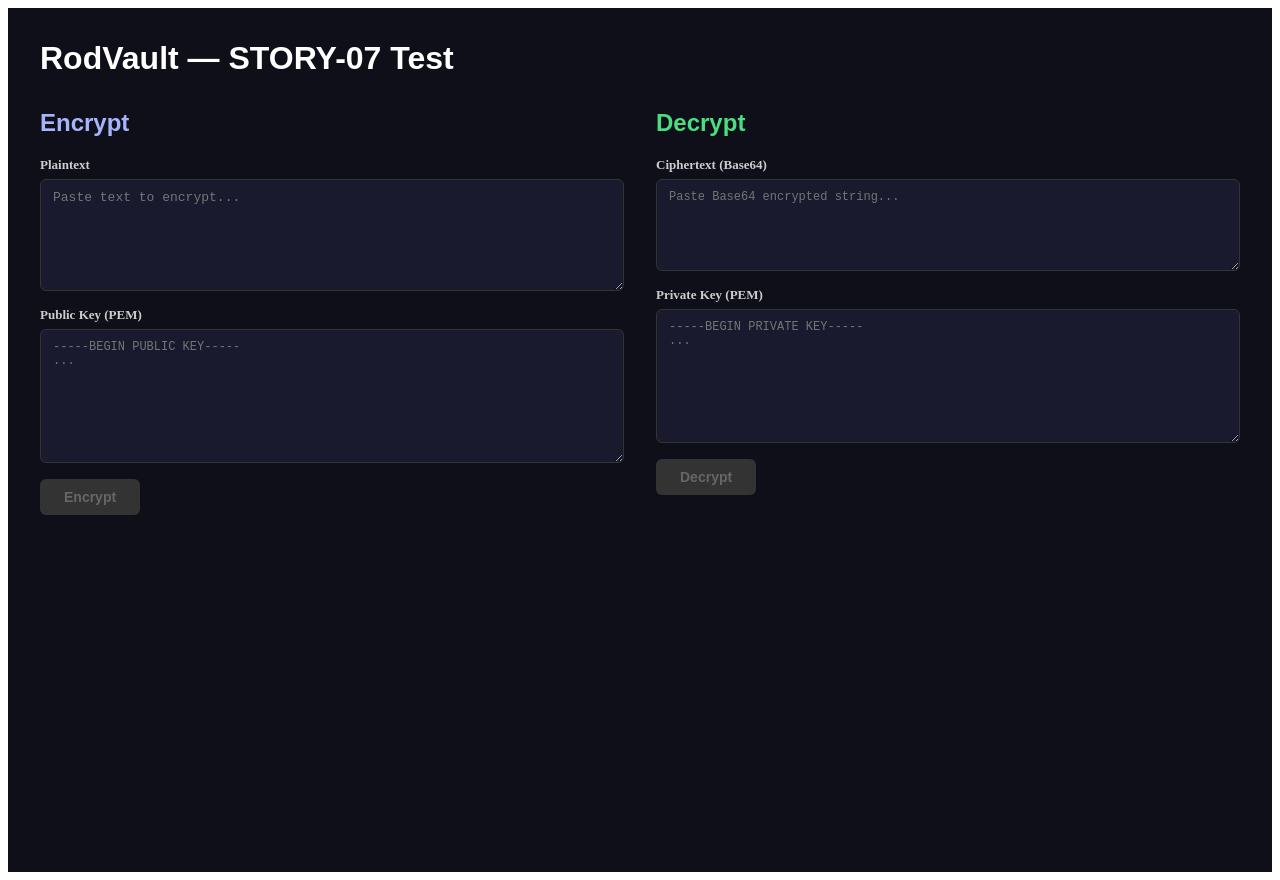
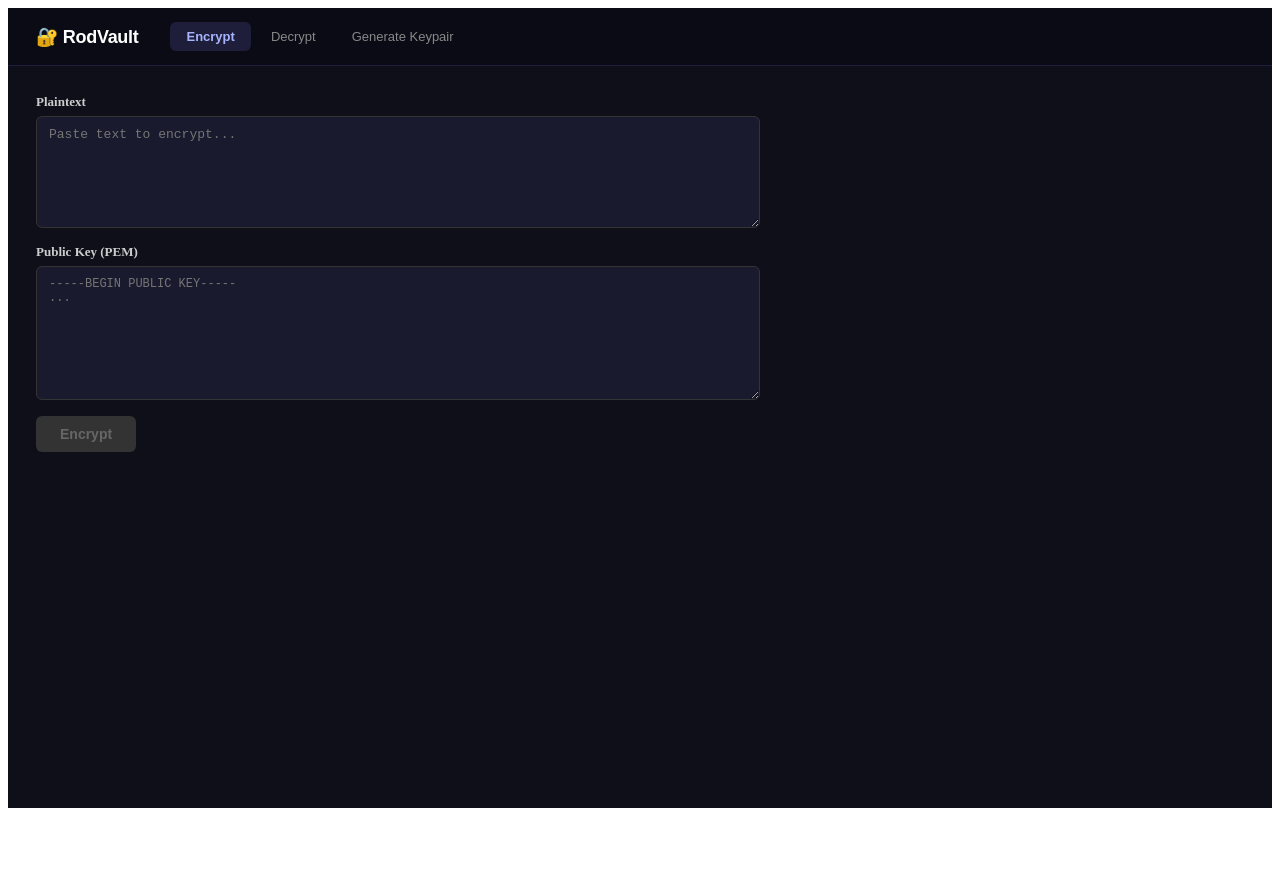
Before and after one commit to rodzurek/RodVault, a React (Vite) app in the folder src/renderer/: page / in a window 1280 px wide. After the commit the page ends 816 px from the top, so only its background shows below. Built offline with nearby package versions, Linux system fonts and the light colour scheme.

Commit message:
STORY-08 STORY-09

```diff
--- a/src/renderer/src/App.jsx
+++ b/src/renderer/src/App.jsx
@@ -1,24 +1,94 @@
+import { useState } from 'react'
 import EncryptPane from './components/EncryptPane'
 import DecryptPane from './components/DecryptPane'
+import KeypairGenerator from './components/KeypairGenerator'
 
-function App() {
+const TABS = [
+  { id: 'encrypt', label: 'Encrypt' },
+  { id: 'decrypt', label: 'Decrypt' },
+  { id: 'keygen', label: 'Generate Keypair' }
+]
+
+export default function App() {
+  const [active, setActive] = useState('encrypt')
+
   return (
-    <div style={{ background: '#0f0f1a', minHeight: '100vh', padding: 32, color: '#e0e0e0' }}>
-      <h1 style={{ fontFamily: 'sans-serif', marginTop: 0, marginBottom: 32, color: '#fff' }}>
-        RodVault — STORY-07 Test
-      </h1>
-      <div style={{ display: 'grid', gridTemplateColumns: '1fr 1fr', gap: 32 }}>
-        <div>
-          <h2 style={{ fontFamily: 'sans-serif', color: '#a5b4fc', marginTop: 0 }}>Encrypt</h2>
-          <EncryptPane />
-        </div>
-        <div>
-          <h2 style={{ fontFamily: 'sans-serif', color: '#4ade80', marginTop: 0 }}>Decrypt</h2>
-          <DecryptPane />
-        </div>
-      </div>
+    <div style={styles.root}>
+      <header style={styles.header}>
+        <span style={styles.logo}>🔐 RodVault</span>
+        <nav style={styles.nav}>
+          {TABS.map((tab) => (
+            <button
+              key={tab.id}
+              style={active === tab.id ? styles.tabActive : styles.tab}
+              onClick={() => setActive(tab.id)}
+            >
+              {tab.label}
+            </button>
+          ))}
+        </nav>
+      </header>
+
+      <main style={styles.main}>
+        {active === 'encrypt' && <EncryptPane />}
+        {active === 'decrypt' && <DecryptPane />}
+        {active === 'keygen' && <KeypairGenerator />}
+      </main>
     </div>
   )
 }
 
-export default App
+const styles = {
+  root: {
+    background: '#0f0f1a',
+    minHeight: '100vh',
+    color: '#e0e0e0',
+    display: 'flex',
+    flexDirection: 'column'
+  },
+  header: {
+    display: 'flex',
+    alignItems: 'center',
+    gap: 32,
+    padding: '14px 28px',
+    borderBottom: '1px solid #1e1e3a',
+    background: '#0b0b16'
+  },
+  logo: {
+    fontSize: 18,
+    fontWeight: 700,
+    color: '#fff',
+    fontFamily: 'sans-serif',
+    letterSpacing: '-0.3px'
+  },
+  nav: { display: 'flex', gap: 4 },
+  tab: {
+    background: 'transparent',
+    color: '#888',
+    border: 'none',
+    borderRadius: 6,
+    padding: '7px 16px',
+    fontSize: 13,
+    fontWeight: 500,
+    cursor: 'pointer',
+    fontFamily: 'sans-serif'
+  },
+  tabActive: {
+    background: '#1e1e3a',
+    color: '#a5b4fc',
+    border: 'none',
+    borderRadius: 6,
+    padding: '7px 16px',
+    fontSize: 13,
+    fontWeight: 600,
+    cursor: 'pointer',
+    fontFamily: 'sans-serif'
+  },
+  main: {
+    flex: 1,
+    padding: 28,
+    maxWidth: 780,
+    width: '100%',
+    boxSizing: 'border-box'
+  }
+}
--- /dev/null
+++ b/src/renderer/src/components/KeypairGenerator.jsx
@@ -0,0 +1,129 @@
+import { useState } from 'react'
+
+export default function KeypairGenerator() {
+  const [keys, setKeys] = useState(null)
+  const [error, setError] = useState('')
+  const [loading, setLoading] = useState(false)
+  const [copied, setCopied] = useState({ pub: false, priv: false })
+
+  async function handleGenerate() {
+    setError('')
+    setKeys(null)
+    setLoading(true)
+    const { publicKey, privateKey, error: err } = await window.vault.generateKeypair()
+    setLoading(false)
+    if (err) setError(err)
+    else setKeys({ publicKey, privateKey })
+  }
+
+  async function handleCopy(which) {
+    await navigator.clipboard.writeText(which === 'pub' ? keys.publicKey : keys.privateKey)
+    setCopied((prev) => ({ ...prev, [which]: true }))
+    setTimeout(() => setCopied((prev) => ({ ...prev, [which]: false })), 1500)
+  }
+
+  return (
+    <div style={styles.pane}>
+      <button style={loading ? styles.btnDisabled : styles.btn} onClick={handleGenerate} disabled={loading}>
+        {loading ? 'Generating...' : 'Generate Keypair'}
+      </button>
+
+      {error && <div style={styles.error}>{error}</div>}
+
+      {keys && (
+        <>
+          <div style={styles.warning}>
+            ⚠ Save your private key — it cannot be recovered after closing this app.
+          </div>
+
+          <div style={styles.field}>
+            <div style={styles.outputHeader}>
+              <label style={styles.label}>Public Key (PEM)</label>
+              <button style={styles.copyBtn} onClick={() => handleCopy('pub')}>
+                {copied.pub ? 'Copied!' : 'Copy'}
+              </button>
+            </div>
+            <textarea style={{ ...styles.textarea, ...styles.mono }} rows={7} readOnly value={keys.publicKey} />
+          </div>
+
+          <div style={styles.field}>
+            <div style={styles.outputHeader}>
+              <label style={styles.label}>Private Key (PEM)</label>
+              <button style={styles.copyBtn} onClick={() => handleCopy('priv')}>
+                {copied.priv ? 'Copied!' : 'Copy'}
+              </button>
+            </div>
+            <textarea style={{ ...styles.textarea, ...styles.mono }} rows={12} readOnly value={keys.privateKey} />
+          </div>
+        </>
+      )}
+    </div>
+  )
+}
+
+const styles = {
+  pane: { display: 'flex', flexDirection: 'column', gap: 16 },
+  field: { display: 'flex', flexDirection: 'column', gap: 6 },
+  label: { fontSize: 13, fontWeight: 600, color: '#ccc' },
+  textarea: {
+    background: '#1a1a2e',
+    color: '#e0e0e0',
+    border: '1px solid #333',
+    borderRadius: 6,
+    padding: '10px 12px',
+    fontSize: 13,
+    resize: 'vertical',
+    outline: 'none',
+    width: '100%',
+    boxSizing: 'border-box'
+  },
+  mono: { fontFamily: 'monospace', fontSize: 11 },
+  btn: {
+    background: '#4f46e5',
+    color: '#fff',
+    border: 'none',
+    borderRadius: 6,
+    padding: '10px 24px',
+    fontSize: 14,
+    fontWeight: 600,
+    cursor: 'pointer',
+    alignSelf: 'flex-start'
+  },
+  btnDisabled: {
+    background: '#333',
+    color: '#666',
+    border: 'none',
+    borderRadius: 6,
+    padding: '10px 24px',
+    fontSize: 14,
+    fontWeight: 600,
+    cursor: 'not-allowed',
+    alignSelf: 'flex-start'
+  },
+  error: {
+    background: '#2d1a1a',
+    color: '#f87171',
+    border: '1px solid #7f1d1d',
+    borderRadius: 6,
+    padding: '10px 12px',
+    fontSize: 13
+  },
+  warning: {
+    background: '#2d2500',
+    color: '#fbbf24',
+    border: '1px solid #78350f',
+    borderRadius: 6,
+    padding: '10px 12px',
+    fontSize: 13
+  },
+  outputHeader: { display: 'flex', justifyContent: 'space-between', alignItems: 'center' },
+  copyBtn: {
+    background: '#1e3a2f',
+    color: '#4ade80',
+    border: '1px solid #166534',
+    borderRadius: 4,
+    padding: '4px 12px',
+    fontSize: 12,
+    cursor: 'pointer'
+  }
+}
```
